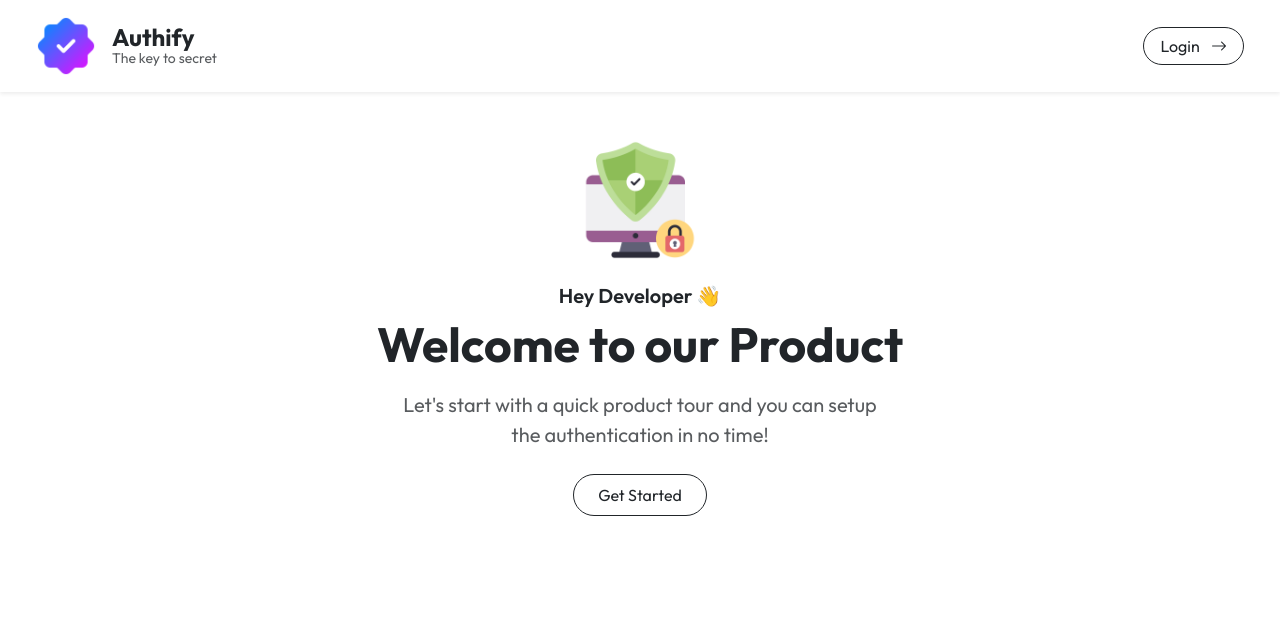
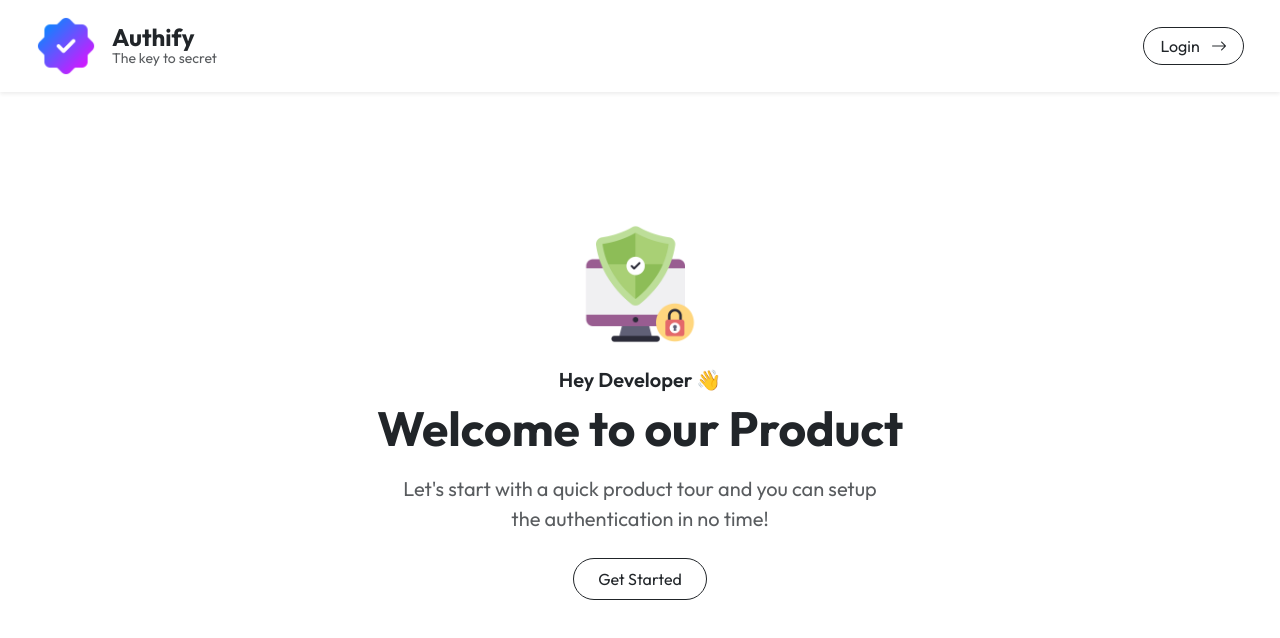
Before and after one commit to code-walker-23/authify, a React (Vite) app in the folder client/: page / in a window 1280 px wide. Shown: the top 638 px of the page. Built offline with nearby package versions, Linux system fonts and the light colour scheme.

Commit message:
Modified Header

```diff
--- a/client/src/components/Header.jsx
+++ b/client/src/components/Header.jsx
@@ -3,7 +3,10 @@ import { assets } from "../assets/assets";
 
 const Header = () => {
   return (
-    <div className="text-center d-flex flex-column align-items-center justify-content-center py-5 px-3">
+    <div
+      className="text-center d-flex flex-column align-items-center justify-content-center py-5 px-3"
+      style={{ minHeight: "80vh" }}
+    >
       <img
         src={assets.authify_header}
         alt="header"
```
